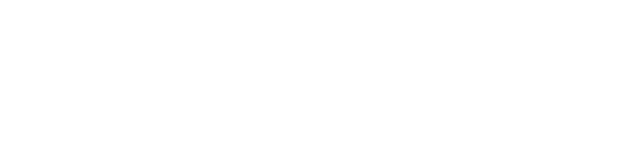
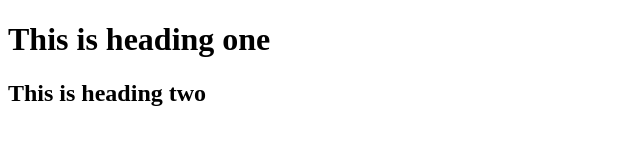
Before and after one commit to Jannatunnesa-Urmi/my-first-repo, a plain HTML site: page index.html in a window 1280 px wide. Shown: the whole page, without its empty margins (0-640 px from the left). Drawn offline with Linux system fonts and the light colour scheme.

Commit message:
Heading tag added

```diff
--- a/index.html
+++ b/index.html
@@ -7,6 +7,7 @@
     <title>Document</title>
 </head>
 <body>
-
+    <h1>This is heading one</h1>
+    <h2>This is heading two</h2>
 </body>
 </html>
```
